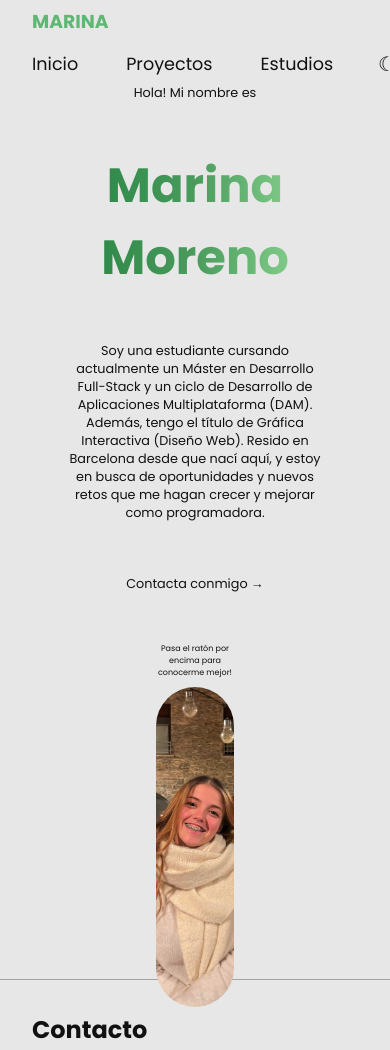
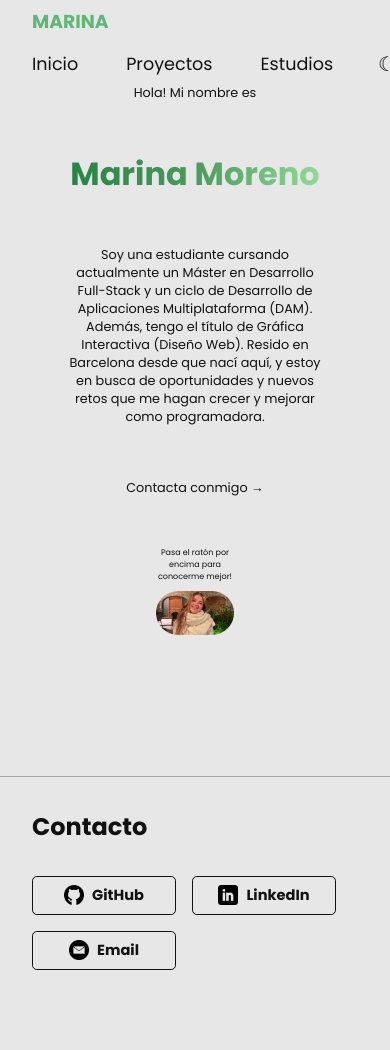
Before and after one commit to mmarinarr/portfolio-marinamoreno, a website built with Vite: page index.html in a window 390 px wide. Shown: the top 1050 px of the page. After the commit the page ends 1002 px from the top, so only its background shows below. Built offline with nearby package versions, Linux system fonts and the light colour scheme.

Commit message:
Update Home.css

```diff
--- a/pages/Home/Home.css
+++ b/pages/Home/Home.css
@@ -46,7 +46,7 @@
   .container > #image{
     position: relative;
     width: 30%;
-    height: 20rem;
+    height: 100%;
 
   }
 
@@ -100,7 +100,7 @@
     }
 
     #info > h1 {
-      font-size: 3rem;
+      font-size: 2rem;
     }
 
     #info > p {
@@ -113,7 +113,7 @@
 
     #info > a:hover{
       text-decoration: underline;
-      font-size: 1.23rem;
+      font-size: 1rem;
       color: var(--highlight);
     }
 
```
